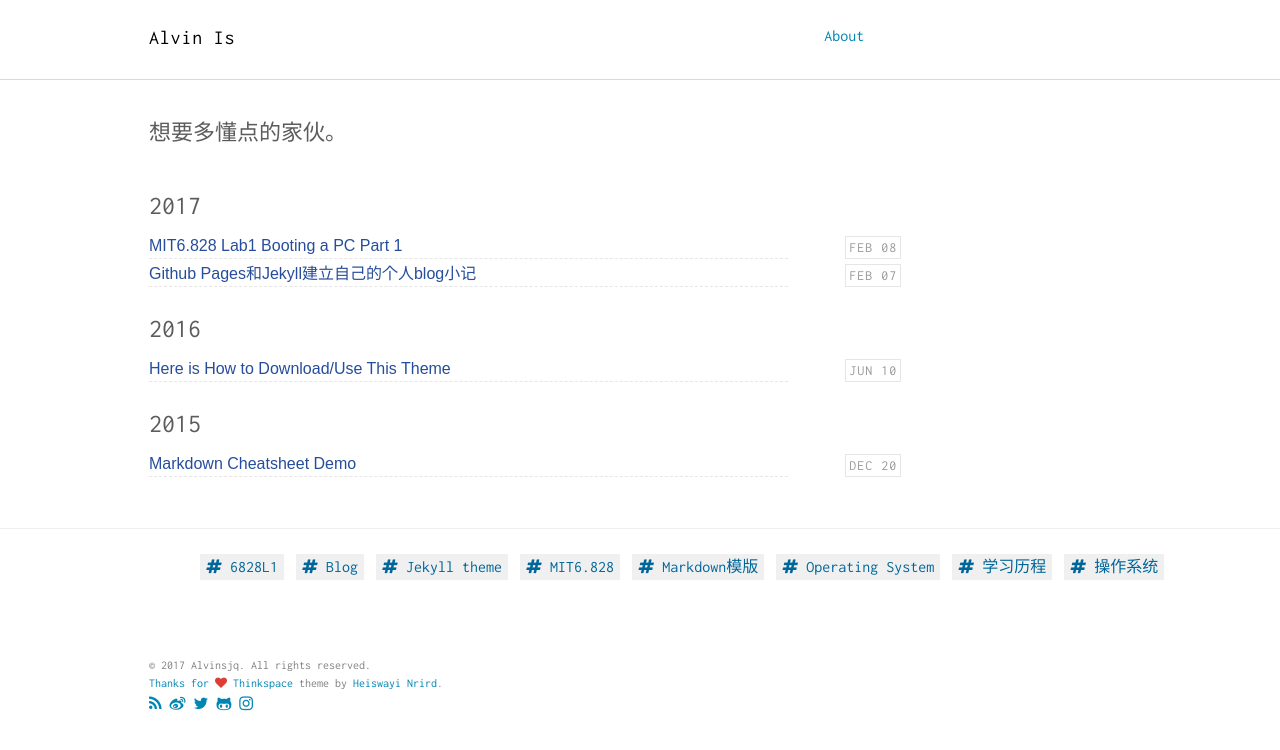
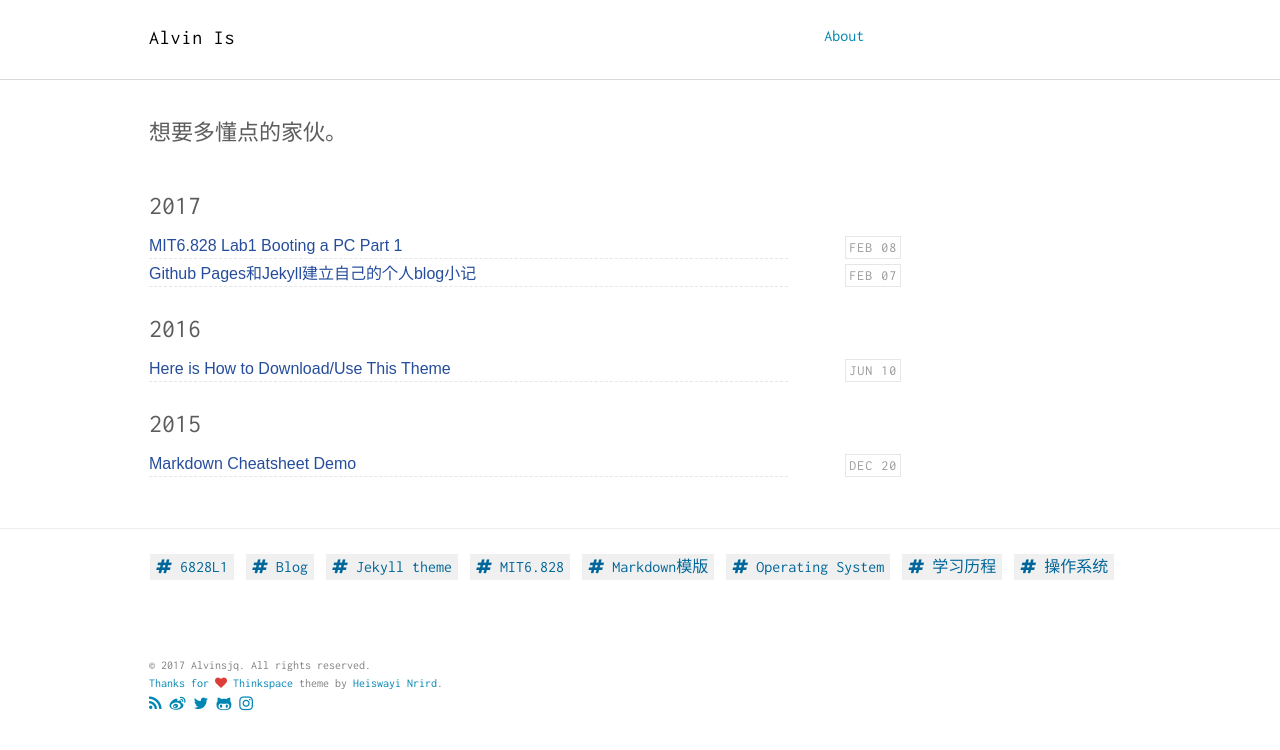
Before and after one commit to Alvinsjq/Alvinsjq.github.io, a Jekyll site: the page built from index.html, in a window 1280 px wide. Shown: the top 750 px of the page. Built offline with Jekyll 4.4.1, drawn with Linux system fonts in a browser that asks for light colours.

Commit message:
2st modified

```diff
--- a/assets/scss/_layout.scss
+++ b/assets/scss/_layout.scss
@@ -310,7 +310,7 @@ hr {
 
 .tag-cloud {
     margin-bottom: 20px;
-    margin-left: 200px;
+    margin-left: 150px;
    margin-right: auto;
     a.tag-anchor {
         margin-right: 4px;
--- a/index.html
+++ b/index.html
@@ -13,12 +13,12 @@ title: Home
   font-family: 'Fira Sans', sans-serif;
   font-weight: 150;
 }
-.post-item {
-
+.post-item
   a {
     color: #264d9c;
     font-weight: 100;
   }
+
 </style>
 <section class="post-list">
   <div class="container">
```
